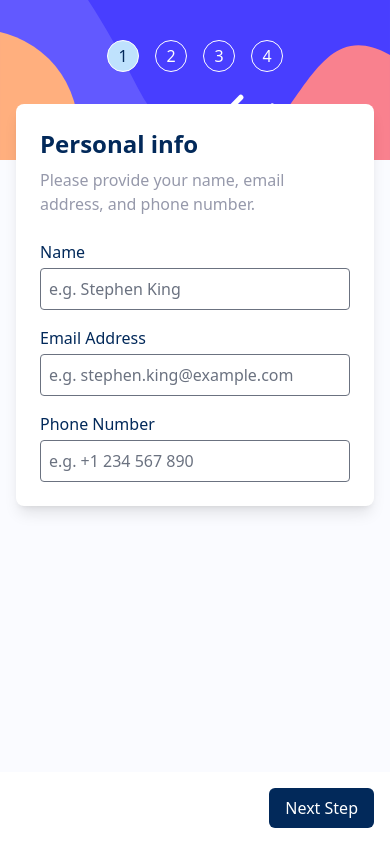
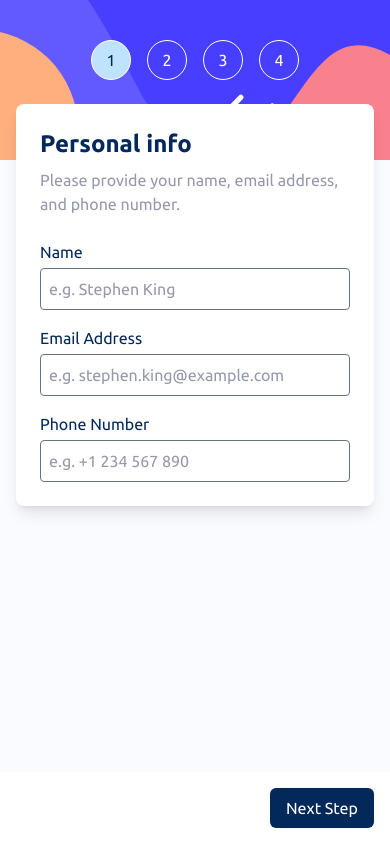
Before and after one commit to cjcoops/multi-step-form, a React (Vite) app: page / in a window 390 px wide. Built offline with nearby package versions, Linux system fonts and the light colour scheme.

Commit message:
mobile styling complete

```diff
--- a/index.html
+++ b/index.html
@@ -9,6 +9,9 @@
       tailwind.config = {
         theme: {
           extend: {
+            fontFamily: {
+              sans: ['Ubuntu', 'sans-serif'],
+            },
             colors: {
               // Primary colors
               'marine-blue': 'hsl(213, 96%, 18%)',
@@ -27,6 +30,26 @@
         },
       };
     </script>
+    <style type="text/tailwindcss">
+      @font-face {
+        font-family: 'Ubuntu';
+        src: url('/fonts/Ubuntu-Regular.ttf') format('truetype');
+        font-weight: 400;
+        font-style: normal;
+      }
+      @font-face {
+        font-family: 'Ubuntu';
+        src: url('/fonts/Ubuntu-Medium.ttf') format('truetype');
+        font-weight: 500;
+        font-style: normal;
+      }
+      @font-face {
+        font-family: 'Ubuntu';
+        src: url('/fonts/Ubuntu-Bold.ttf') format('truetype');
+        font-weight: 700;
+        font-style: normal;
+      }
+    </style>
 
     <title>React Multi Step Form</title>
   </head>
--- a/src/App.tsx
+++ b/src/App.tsx
@@ -31,6 +31,8 @@ function App() {
     setFormValues((prevValues) => ({ ...prevValues, ...fields }));
   };
 
+  const goToPlanSelection = () => setStep(2);
+
   return (
     <div className="bg-alabaster mx-auto min-h-screen max-w-md">
       <header className="h-40 bg-[url('/images/bg-sidebar-mobile.svg')] bg-cover bg-no-repeat p-10">
@@ -38,7 +40,7 @@ function App() {
           {STEPS.map((step, index) => (
             <div
               key={step}
-              className={`flex h-8 w-8 items-center justify-center rounded-full border border-white ${
+              className={`flex aspect-square h-10 items-center justify-center rounded-full border border-white ${
                 currentStep === index + 1 ? 'bg-light-blue text-marine-blue' : 'text-white'
               }`}
             >
@@ -58,7 +60,7 @@ function App() {
           {currentStep === 3 && (
             <AddOnsForm formData={formValues} updateFields={handleUpdateFields} />
           )}
-          {currentStep === 4 && <Summary formData={formValues} />}
+          {currentStep === 4 && <Summary formData={formValues} changePlan={goToPlanSelection} />}
         </div>
       </main>
       <footer className="fixed bottom-0 left-0 right-0 flex bg-white p-4">
--- a/src/components/PersonalInfoForm.tsx
+++ b/src/components/PersonalInfoForm.tsx
@@ -23,7 +23,7 @@ export function PersonalInfoForm({ formData, updateFields }: PersonalInfoProps)
             id="name"
             value={formData.name}
             onChange={(e) => updateFields({ name: e.target.value })}
-            className="mt-1 w-full rounded border p-2"
+            className="placeholder:text-cool-gray mt-1 w-full rounded border p-2"
             placeholder="e.g. Stephen King"
           />
         </div>
@@ -36,7 +36,7 @@ export function PersonalInfoForm({ formData, updateFields }: PersonalInfoProps)
             id="email"
             value={formData.email}
             onChange={(e) => updateFields({ email: e.target.value })}
-            className="mt-1 w-full rounded border p-2"
+            className="placeholder:text-cool-gray mt-1 w-full rounded border p-2"
             placeholder="e.g. stephen.king@example.com"
           />
         </div>
@@ -49,7 +49,7 @@ export function PersonalInfoForm({ formData, updateFields }: PersonalInfoProps)
             id="phone"
             value={formData.phone}
             onChange={(e) => updateFields({ phone: e.target.value })}
-            className="mt-1 w-full rounded border p-2"
+            className="placeholder:text-cool-gray mt-1 w-full rounded border p-2"
             placeholder="e.g. +1 234 567 890"
           />
         </div>
--- a/src/components/Summary.tsx
+++ b/src/components/Summary.tsx
@@ -2,9 +2,10 @@ import { FormValues } from '../types';
 
 interface SummaryProps {
   formData: FormValues;
+  changePlan: () => void;
 }
 
-export function Summary({ formData }: SummaryProps) {
+export function Summary({ formData, changePlan }: SummaryProps) {
   const { plan, isYearly, addOns } = formData;
 
   const planPrice = isYearly ? plan.yearlyPrice : plan.monthlyPrice;
@@ -30,8 +31,11 @@ export function Summary({ formData }: SummaryProps) {
             <h3 className="text-marine-blue font-medium">
               {plan.name} ({isYearly ? 'Yearly' : 'Monthly'})
             </h3>
-            <button className="text-cool-gray hover:text-marine-blue text-sm underline">
-              Change TODO
+            <button
+              className="text-cool-gray hover:text-marine-blue text-sm underline"
+              onClick={changePlan}
+            >
+              Change
             </button>
           </div>
           <span className="text-marine-blue font-bold">
```
